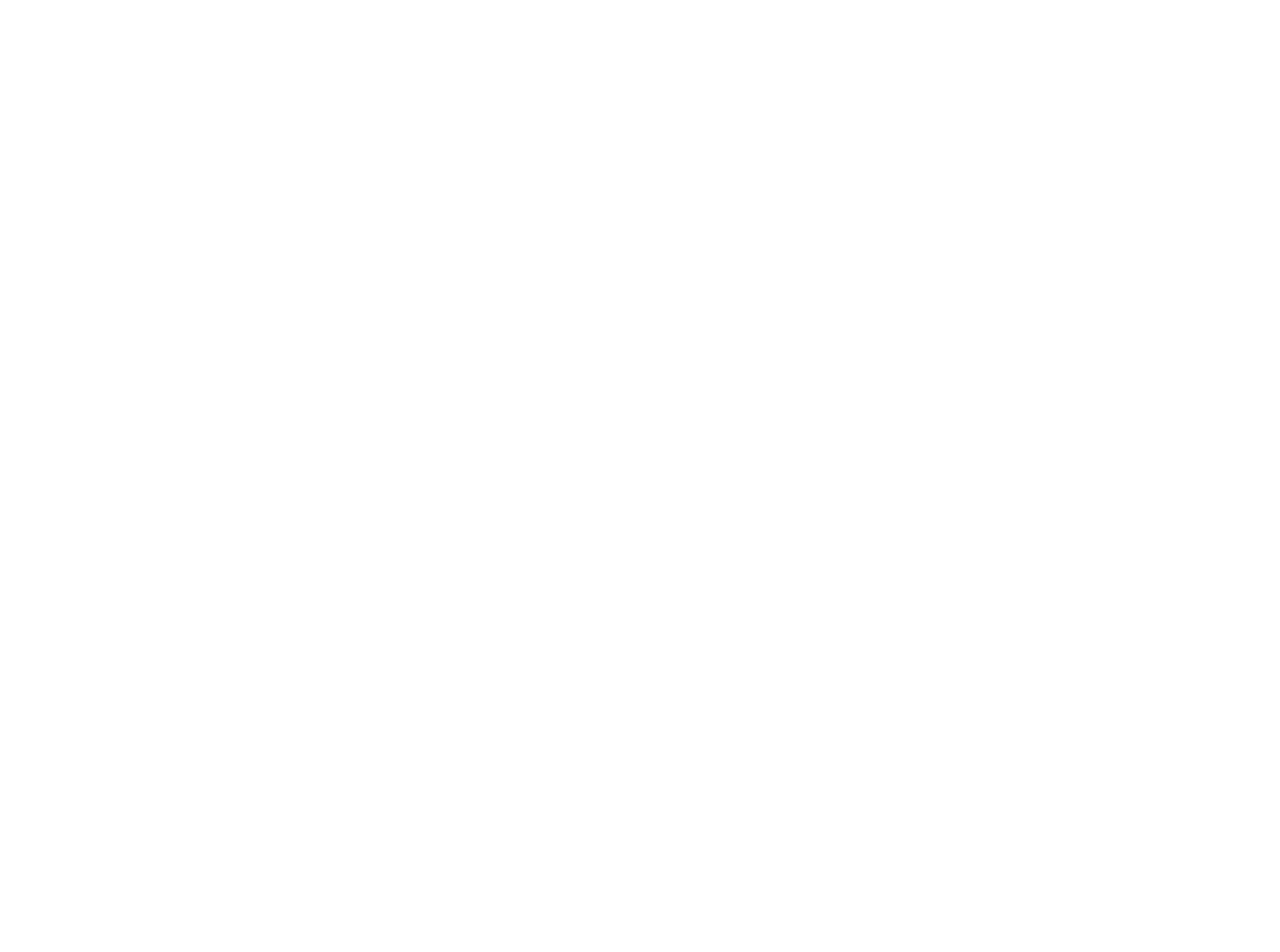
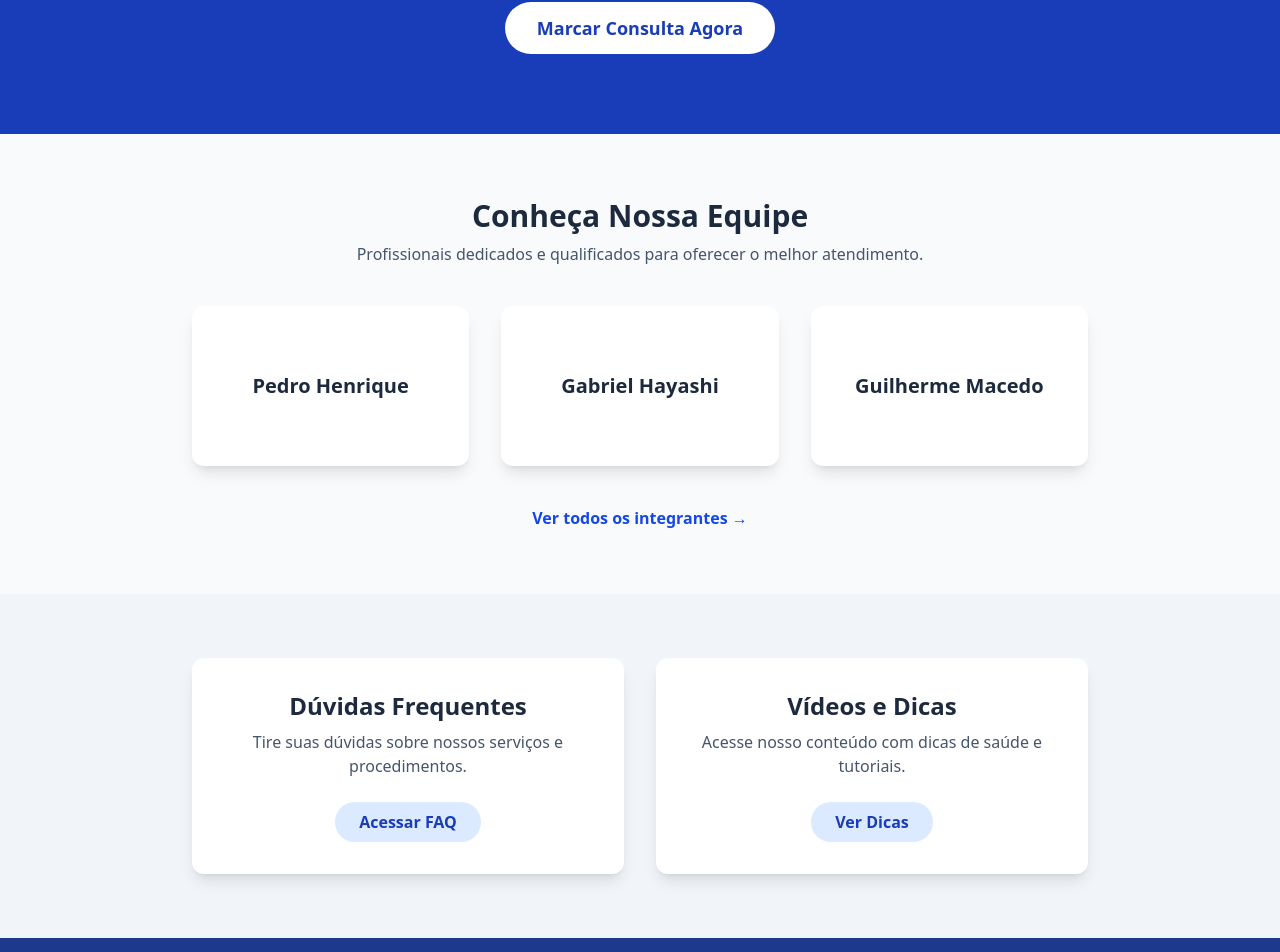
Before and after one commit to Challenge-Hospital-das-Clinicas/front-2semestre, a React (Vite) app in the folder challenge-front/: page / in a window 1280 px wide. Shown: the part 318-1270 px from the top of the page. Before the commit the page ends 800 px from the top, so only its background shows below. Built offline with nearby package versions, Linux system fonts and the light colour scheme.

Commit message:
estilizando as páginas de rotas

```diff
--- a/challenge-front/src/rotas/Faq/index.tsx
+++ b/challenge-front/src/rotas/Faq/index.tsx
@@ -1,7 +1,61 @@
-export default function Faq(){
-    return(
-        <main>
-        <h1>Faq</h1>
-        </main>
-    );
+
+const faqData = [
+  {
+    question: "1. Como posso entrar em contato com a equipe?",
+    answer: "Através do formulário na página de contato.",
+  },
+  {
+    question: "2. Quais são os horários de atendimento?",
+    answer: "De segunda a sexta, das 8h às 18h.",
+  },
+  {
+    question: "3. Onde vocês estão localizados?",
+    answer: "Av. Dr. Enéas de Carvalho Aguiar, 255 - São Paulo, SP.",
+  },
+  {
+    question: "4. Como faço para cancelar um agendamento?",
+    answer: "Basta entrar em contato com 24 horas de antecedência.",
+  },
+  {
+    question: "5. Os dados inseridos no site são protegidos?",
+    answer: "Sim, todos os dados são tratados com segurança e conforme a LGPD.",
+  },
+];
+
+export default function Faq() {
+  return (
+
+    <div className="py-10 px-4">
+
+
+      <div className="mx-auto max-w-3xl bg-white rounded-xl shadow-lg p-8">
+
+
+        <div className="text-center mb-8">
+          <h1 className="text-3xl font-bold text-slate-800 tracking-tight">
+            Dúvidas Frequentes
+          </h1>
+          <p className="mt-2 text-slate-600">
+            Encontre aqui as respostas para as perguntas mais comuns.
+          </p>
+        </div>
+
+
+        <div className="space-y-6">
+
+          {faqData.map((item, index) => (
+            <div key={index}>
+              <h2 className="text-lg font-semibold text-slate-800">
+                {item.question}
+              </h2>
+              <p className="mt-1 text-slate-600 leading-relaxed">
+                {item.answer}
+              </p>
+            </div>
+          ))}
+        </div>
+
+      </div>
+    </div>
+  );
 }
--- a/challenge-front/src/rotas/Home/index.tsx
+++ b/challenge-front/src/rotas/Home/index.tsx
@@ -1,7 +1,86 @@
-export default function Home(){
-    return(
-        <main>
-        <h1>Home</h1>
-        </main>
-    );
+import { Link } from 'react-router-dom';
+
+
+const equipePreview = [
+  { name: 'Pedro Henrique' },
+  { name: 'Gabriel Hayashi' },
+  { name: 'Guilherme Macedo' },
+];
+
+export default function Home() {
+  return (
+    <div className="bg-slate-50">
+
+
+      <section className="bg-blue-800 text-white text-center py-20 px-4">
+        <h1 className="text-4xl md:text-5xl font-extrabold tracking-tight">
+          Cuidando da sua Saúde com Excelência
+        </h1>
+        <p className="mt-4 max-w-2xl mx-auto text-lg text-blue-100">
+          Agende sua consulta de forma rápida e segura. Nossa equipe está pronta para te atender.
+        </p>
+        <Link
+          to="/marcar-consulta"
+          className="mt-8 inline-block bg-white text-blue-800 font-bold text-lg px-8 py-3 rounded-full hover:bg-slate-200 transition-colors duration-300"
+        >
+          Marcar Consulta Agora
+        </Link>
+      </section>
+
+
+      <section className="py-16 px-4 text-center">
+        <h2 className="text-3xl font-bold text-slate-800">
+          Conheça Nossa Equipe
+        </h2>
+        <p className="mt-2 max-w-2xl mx-auto text-slate-600">
+          Profissionais dedicados e qualificados para oferecer o melhor atendimento.
+        </p>
+        <div className="mt-10 grid grid-cols-1 sm:grid-cols-2 md:grid-cols-3 gap-8 max-w-4xl mx-auto">
+
+          {equipePreview.map((membro) => (
+            <div key={membro.name} className="bg-white p-6 rounded-xl shadow-lg flex items-center justify-center h-40">
+              <h3 className="text-xl font-semibold text-slate-800 text-center">{membro.name}</h3>
+            </div>
+          ))}
+        </div>
+        <Link
+          to="/integrantes"
+          className="mt-10 inline-block text-blue-700 font-semibold hover:underline"
+        >
+          Ver todos os integrantes →
+        </Link>
+      </section>
+
+
+      <section className="bg-slate-100 py-16 px-4">
+        <div className="max-w-4xl mx-auto grid md:grid-cols-2 gap-8 text-center">
+          <div className="bg-white p-8 rounded-xl shadow-lg">
+            <h3 className="text-2xl font-bold text-slate-800">Dúvidas Frequentes</h3>
+            <p className="mt-2 text-slate-600">
+              Tire suas dúvidas sobre nossos serviços e procedimentos.
+            </p>
+            <Link
+              to="/faq"
+              className="mt-6 inline-block bg-blue-100 text-blue-800 font-bold px-6 py-2 rounded-full hover:bg-blue-200 transition-colors"
+            >
+              Acessar FAQ
+            </Link>
+          </div>
+          <div className="bg-white p-8 rounded-xl shadow-lg">
+            <h3 className="text-2xl font-bold text-slate-800">Vídeos e Dicas</h3>
+            <p className="mt-2 text-slate-600">
+              Acesse nosso conteúdo com dicas de saúde e tutoriais.
+            </p>
+            <Link
+              to="/tutorial"
+              className="mt-6 inline-block bg-blue-100 text-blue-800 font-bold px-6 py-2 rounded-full hover:bg-blue-200 transition-colors"
+            >
+              Ver Dicas
+            </Link>
+          </div>
+        </div>
+      </section>
+
+    </div>
+  );
 }
--- a/challenge-front/src/rotas/Tutorial/index.tsx
+++ b/challenge-front/src/rotas/Tutorial/index.tsx
@@ -1,7 +1,66 @@
-export default function Tutorial(){
-    return(
-        <main>
-        <h1>Tutorial</h1>
-        </main>
-    );
+// Array com os dados das dicas. Fácil de atualizar e manter.
+const dicas = [
+  {
+    title: "1. Mantenha seus dados atualizados",
+    description: "Isso facilita o contato e melhora o atendimento.",
+  },
+  {
+    title: "2. Use senhas seguras",
+    description: "Evite usar datas de nascimento ou nomes simples. Combine letras, números e símbolos.",
+  },
+  {
+    title: "3. Faça backup regularmente",
+    description: "Guarde cópias dos seus dados para evitar perdas em caso de problemas técnicos.",
+  },
+  {
+    title: "4. Leia as instruções antes de preencher formulários",
+    description: "Assim você evita erros que podem atrasar seu atendimento.",
+  },
+  {
+    title: "5. Fique atento aos horários de funcionamento",
+    description: "Consulte os horários antes de comparecer ao local para evitar imprevistos.",
+  },
+  {
+    title: "6. Em caso de dúvidas, entre em contato",
+    description: "Estamos à disposição para esclarecer qualquer questão.",
+  },
+];
+
+export default function Tutorial() {
+  return (
+    // Container principal da página
+    <div className="py-10 px-4 bg-slate-50">
+
+      {/* Card centralizado para manter a consistência visual */}
+      <div className="mx-auto max-w-3xl bg-white rounded-xl shadow-lg p-8">
+
+        {/* Seção de Título */}
+        <div className="text-center mb-10">
+          <h1 className="text-4xl font-bold text-slate-800 tracking-tight">
+            Dicas e Tutoriais
+          </h1>
+          <p className="mt-2 text-lg text-slate-600">
+            Aproveite ao máximo nossos serviços com estas dicas úteis.
+          </p>
+        </div>
+
+        {/* Lista de Dicas com separadores */}
+        <div className="space-y-6 divide-y divide-slate-200">
+
+          {/* Usamos .map() para renderizar cada dica dinamicamente */}
+          {dicas.map((dica, index) => (
+            <div key={index} className={index > 0 ? 'pt-6' : ''}>
+              <h2 className="text-xl font-semibold text-slate-800">
+                {dica.title}
+              </h2>
+              <p className="mt-2 text-slate-600 leading-relaxed">
+                {dica.description}
+              </p>
+            </div>
+          ))}
+        </div>
+
+      </div>
+    </div>
+  );
 }
```
